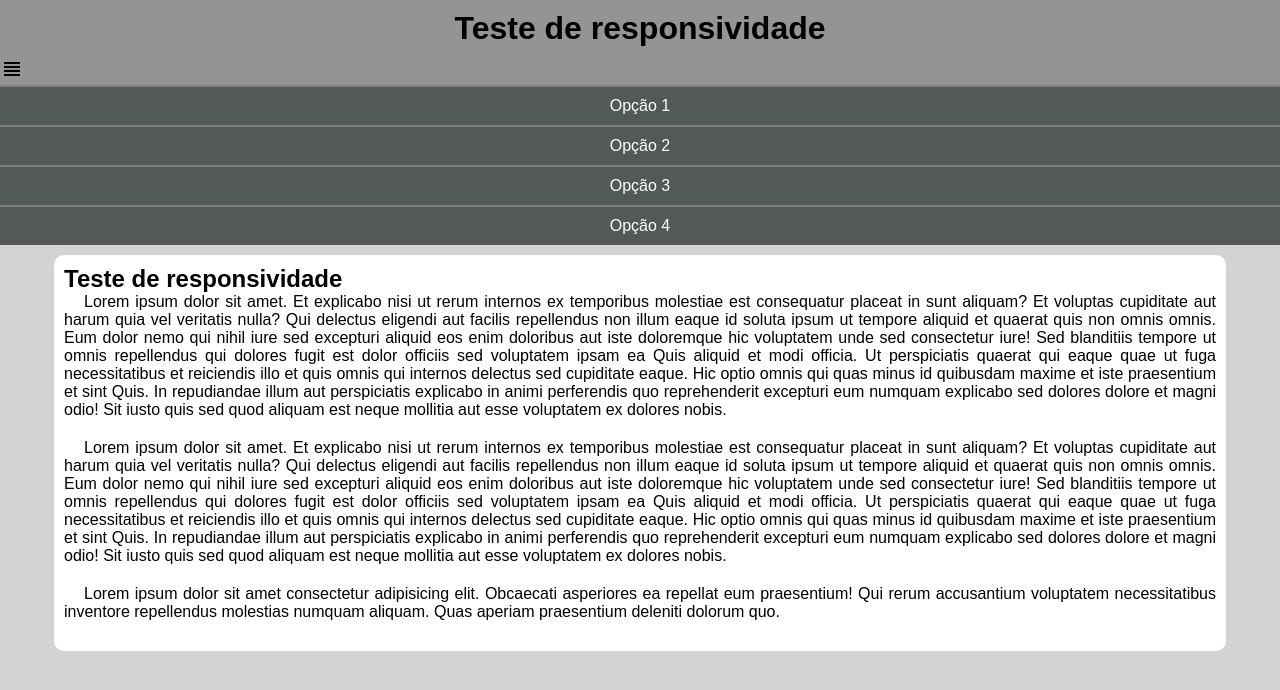
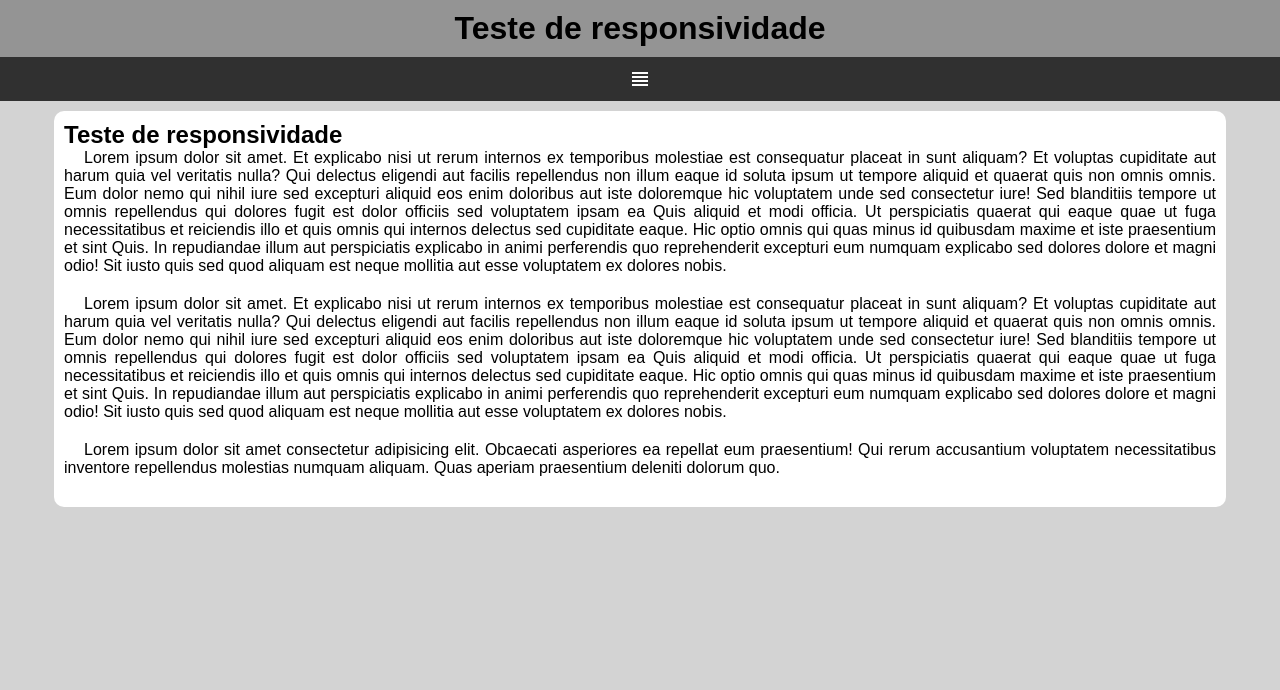
Before and after one commit to Man0Lulu/Projeto_responsivo, a plain HTML site: page index.html in a window 1280 px wide. Drawn offline with Linux system fonts and the light colour scheme.

Commit message:
criando menu hamburguer

```diff
--- a/estilo.css
+++ b/estilo.css
@@ -19,8 +19,22 @@ header > h1{
     text-align: center;
 }
 
+span#burguer{
+    background-color: rgb(48, 48, 48);
+    color: white;
+    text-align: center;
+    padding: 10px;
+    display: block;
+    cursor: pointer;
+}
+
+span#burguer:hover{
+    background-color: white;
+    color: black;
+}
+
 menu{
-    display: block;
+    display: none;
 }
 
 menu > ul{
--- a/index.html
+++ b/index.html
@@ -10,11 +10,10 @@
 <body>
     <header>
         <h1>Teste de responsividade</h1>
-        <menu>
+        <span id="burguer" class="material-icons" onclick="clickMenu()">view_headline</span>
+        <menu id="itens">
             <ul>
-                <li><span class="material-icons">
-                    view_headline
-                    </span><a href="#">Opção 1</a></li>
+                <li><a href="#">Opção 1</a></li>
                 <li><a href="#">Opção 2</a></li>
                 <li><a href="#">Opção 3</a></li>
                 <li><a href="#">Opção 4</a></li>
@@ -55,9 +54,14 @@
                 aperiam praesentium deleniti dolorum quo.</p>
         </article>
     </main>
-
-
-
+    <script>
+        function clickMenu(){
+            if(itens.style.display == 'block') {
+                itens.style.display = 'none'
+            } else{
+                itens.style.display = 'block'
+            }
+        }
+    </script>
 </body>
-
 </html>
```
